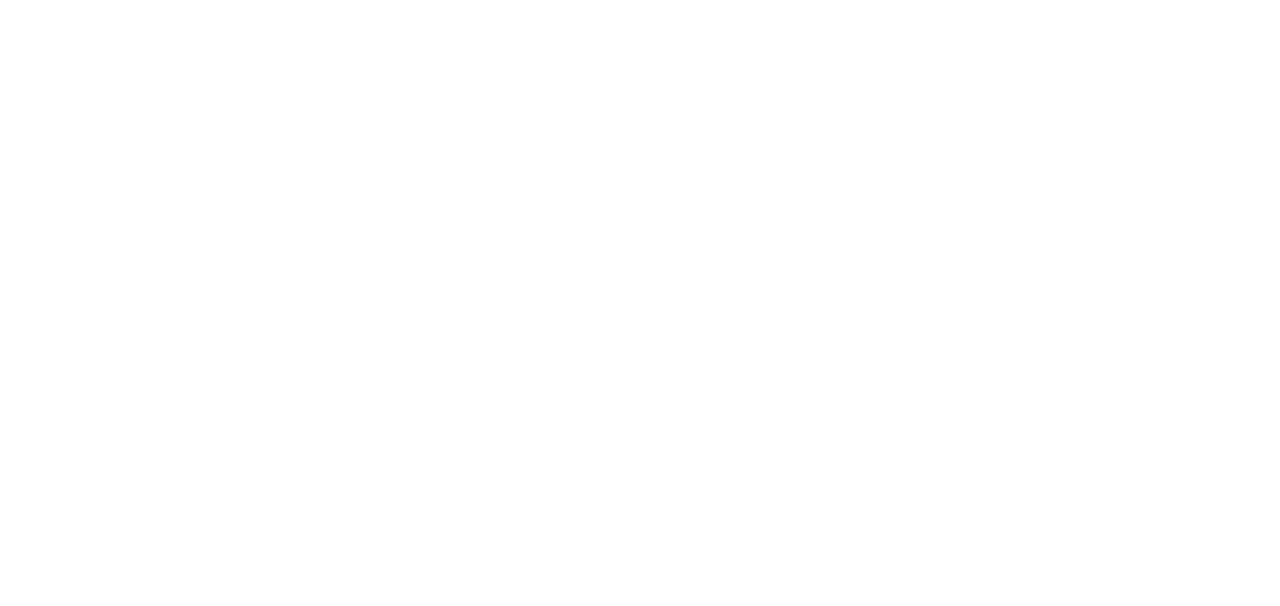
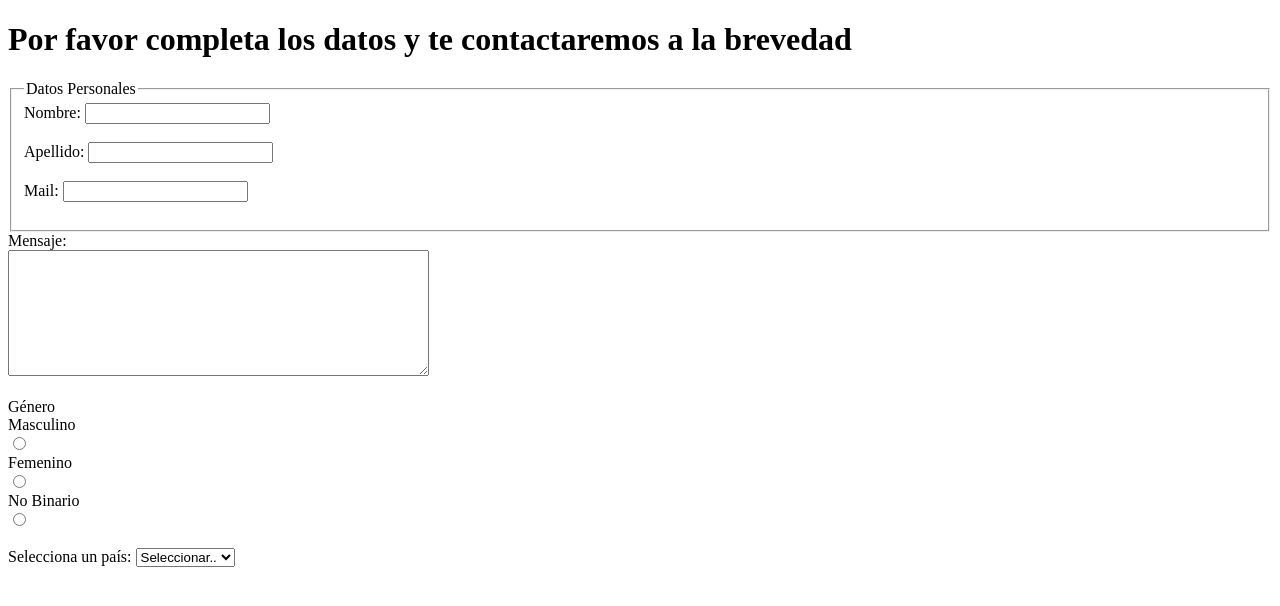
Before and after one commit to maxilf/PF-Gil, a plain HTML site: page pages/contacto.html in a window 1280 px wide. Drawn offline with Linux system fonts and the light colour scheme.

Commit message:
Le agregue el formulario a Contactos

```diff
--- a/pages/contacto.html
+++ b/pages/contacto.html
@@ -0,0 +1,47 @@
+<!DOCTYPE html>
+<html lang="en">
+<head>
+    <meta charset="UTF-8">
+    <meta http-equiv="X-UA-Compatible" content="IE=edge">
+    <meta name="viewport" content="width=device-width, initial-scale=1.0">
+    <title>Document</title>
+</head>
+<body>
+    <h1>Por favor completa los datos y te contactaremos a la brevedad</h1>
+
+    <form action="procesar_formulario.php" method="post" enctype="text/plain">
+        <fieldset>
+            <legend>Datos Personales</legend>
+            <label for="nombre">Nombre:</label>
+            <input type="text" id="nombre" name="nombre" required><br><br>
+
+            <label for="apellido">Apellido:</label>
+            <input type="text" id="apellido" name="apellido" required><br><br>
+
+            <label for="mail">Mail:</label>
+            <input type="email" id="mail" name="mail" required><br><br>
+        </fieldset>
+
+        <label for="mensaje">Mensaje:</label><br>
+        <textarea id="mensaje" name="mensaje" rows="8" cols="50" required></textarea><br><br>
+
+        <label for="genero">Género</label>
+        <div>Masculino</div>
+        <input type="radio" name="genero" value="M">
+        <div>Femenino</div>
+        <input type="radio" name="genero" value="F">
+        <div>No Binario</div>
+        <input type="radio" name="genero" value="NB"><br><br>
+
+        <label for="pais">Selecciona un país:</label>
+        <select name="pais" id="pais">
+            <option value="N/C">Seleccionar..</option>
+            <option value="Argentina">Argentina</option>
+            <option value="Brazil">Brazil</option>
+            <option value="Colombia">Colombia</option>
+            <option value="Ecuador">Ecuador</option>
+        </select><br><br>
+
+    </form>
+</body>
+</html>
```
Also changed, not shown: index.html (+16 -4 lines), assets/css/styles.css (added).
